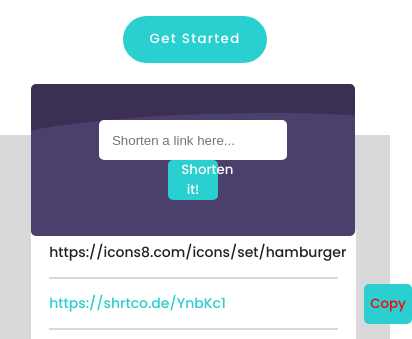
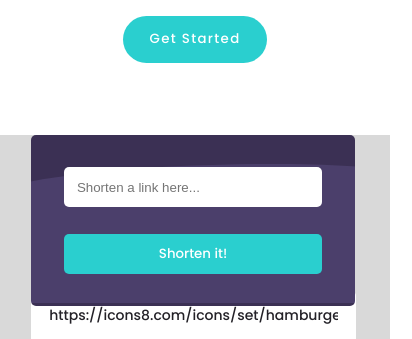
Before and after one commit to mritunjaysaha/url-shortner, a plain HTML site: page index.html in a window 390 px wide. Shown: the part 745-1084 px from the top of the page, 412 px wide, since content can reach past the window. Drawn offline with Linux system fonts and the light colour scheme.

Commit message:
completed mobile layout

```diff
--- a/style/components/_url-shortner.scss
+++ b/style/components/_url-shortner.scss
@@ -107,63 +107,6 @@
     }
 }
 
-@media only screen and (max-width: 600px) {
-    .url-container {
-        position: absolute;
-    }
-
-    .url-shortner {
-        width: 100%;
-        margin: 2em 0;
-    }
-
-    .shortened-links {
-        flex-direction: column;
-        padding: 0 1em;
-        text-align: left;
-        .links {
-            min-width: 100%;
-            max-width: fit-content;
-            border-bottom: 2px solid $Gray;
-            padding: 1em 0;
-            margin: 0;
-            font-size: 14px;
-        }
-
-        .shortened-links-btn {
-            flex-direction: column;
-            padding-bottom: 1em;
-
-            .links .blue {
-                border-bottom: none;
-            }
-            .btn-copy {
-                color: #f00;
-                margin-left: 0;
-                width: 100%;
-            }
-        }
-    }
-
-    .url-shortner {
-        position: relative;
-        top: 20vh;
-        padding: 1em;
-        flex-direction: column;
-        align-items: center;
-        justify-content: center;
-        margin: 1em $desktop-padding-side;
-        input,
-        button {
-            width: 100%;
-        }
-
-        button {
-            margin-top: 1em;
-        }
-    }
-}
-
 @media only screen and (max-width: 1000px) {
     .url-container {
         top: 74vh;
@@ -206,3 +149,30 @@
         }
     }
 }
+
+@media only screen and (max-width: 600px) {
+    .url-shortner {
+        position: absolute;
+        top: 26vh;
+        flex-direction: column;
+        width: 100%;
+        padding: 1.8em;
+
+        #url-input {
+            width: 100%;
+            margin-bottom: 2em;
+        }
+        #shorten-btn {
+            width: 100%;
+            margin-bottom: 0;
+        }
+    }
+    .shortened-links {
+        &:nth-child(1) {
+            margin-top: 4em;
+        }
+        .links {
+            overflow: hidden;
+        }
+    }
+}
```
Also changed, not shown: style/style.css, 1 other file.
